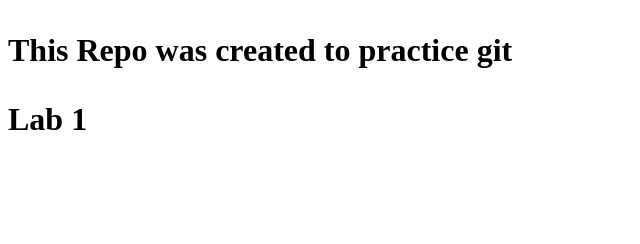
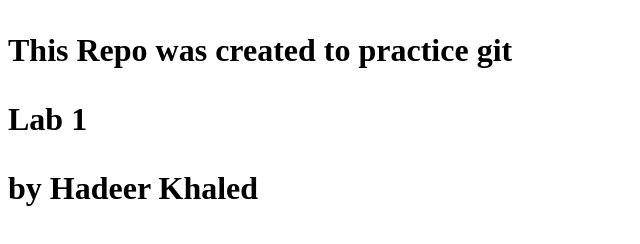
Before and after one commit to hadeer-khaled/Version_Control_ITI_Test_Repo_2, a plain HTML site: page index.html in a window 1280 px wide. Shown: the whole page, without its empty margins (0-640 px from the left). Drawn offline with Linux system fonts and the light colour scheme.

Commit message:
by hadeer

```diff
--- a/index.html
+++ b/index.html
@@ -9,6 +9,7 @@
     <h1>
         <p> This Repo was created to practice git</p>
         <p> Lab 1 </p>
+        <p>by Hadeer Khaled</p>
     </h1>
 </body>
 </html>
```
